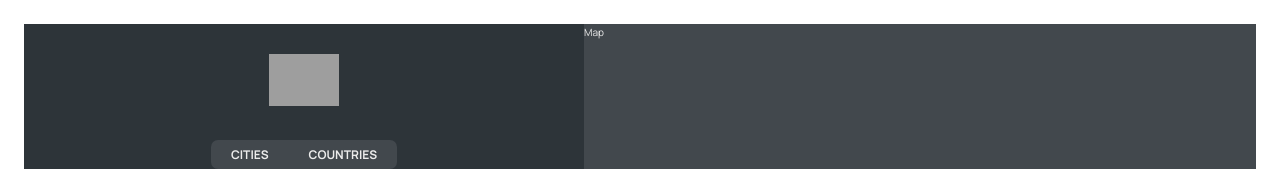
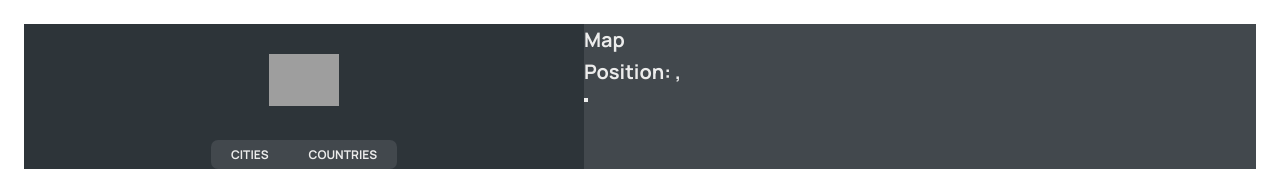
Before and after one commit to yungshun317/react-world-map, a React app: page /app in a window 1280 px wide. Shown: the top 169 px of the page. Built offline with nearby package versions, Linux system fonts and the light colour scheme; data requests are answered from the project's data file; grey boxes are pictures that could not be loaded.

Commit message:
[FEAT] Read and set a query string with `useSearchParams`

```diff
--- a/src/components/City.jsx
+++ b/src/components/City.jsx
@@ -1,4 +1,5 @@
 import * as styles from "./City.module.css";
+import {useParams, useSearchParams} from "react-router-dom";
 
 const formatDate = (date) =>
     new Intl.DateTimeFormat("en", {
@@ -9,6 +10,13 @@
     }).format(new Date(date));
 
 function City() {
+    const {id} = useParams();
+    console.log(id);
+
+    const [searchParams, setSearchParams] = useSearchParams();
+    const lat = searchParams.get("lat");
+    const lng = searchParams.get("lng");
+
     // TEMP DATA
     const currentCity = {
         cityName: "Lisbon",
@@ -17,7 +25,7 @@
         notes: "My favorite city so far!",
     };
 
-  const { cityName, emoji, date, notes } = currentCity;
+    const {cityName, emoji, date, notes} = currentCity;
 
     return (
         <div className={styles.city}>
@@ -52,7 +60,7 @@
             </div>
 
             <div>
-        <ButtonBack />
+                <ButtonBack/>
             </div>
         </div>
     );
--- a/src/components/CityItem.jsx
+++ b/src/components/CityItem.jsx
@@ -21,11 +21,11 @@
         position: {lat: 38.727881642324164, lng: -9.140900099907554}
         [[Prototype]]: Object
      */
-    const { cityName, emoji, date, id } = city;
+    const { cityName, emoji, date, id, position } = city;
 
     return (
         <li>
-            <Link className={styles.cityItem} to={`cities/${id}`}>
+            <Link className={styles.cityItem} to={`cities/${id}?lat=${position.lat}&lng=${position.lng}`}>
                 <span className={styles.emoji}>{emoji}</span>
                 <h3 className={styles.name}>{cityName}</h3>
                 <time className={styles.date}>{formatDate(date)}</time>
--- a/src/components/WorldMap.jsx
+++ b/src/components/WorldMap.jsx
@@ -1,9 +1,21 @@
 import * as styles from "./WorldMap.module.css";
+import {useSearchParams} from "react-router-dom";
 
 function WorldMap() {
+    const [searchParams, setSearchParams] = useSearchParams();
+    const lat = searchParams.get("lat");
+    const lng = searchParams.get("lng");
+
     return (
         <div className={styles.mapContainer}>
-            Map
+            <h1>Map</h1>
+            <h1>Position: {lat}, {lng}</h1>
+            <button
+                onClick={() => {
+                    setSearchParams({ lat: 23.6978, lng: 120.9605 });
+                }}
+            >
+            </button>
         </div>
     );
 }
```
Lines whose indentation alone changed are shown as unchanged.
